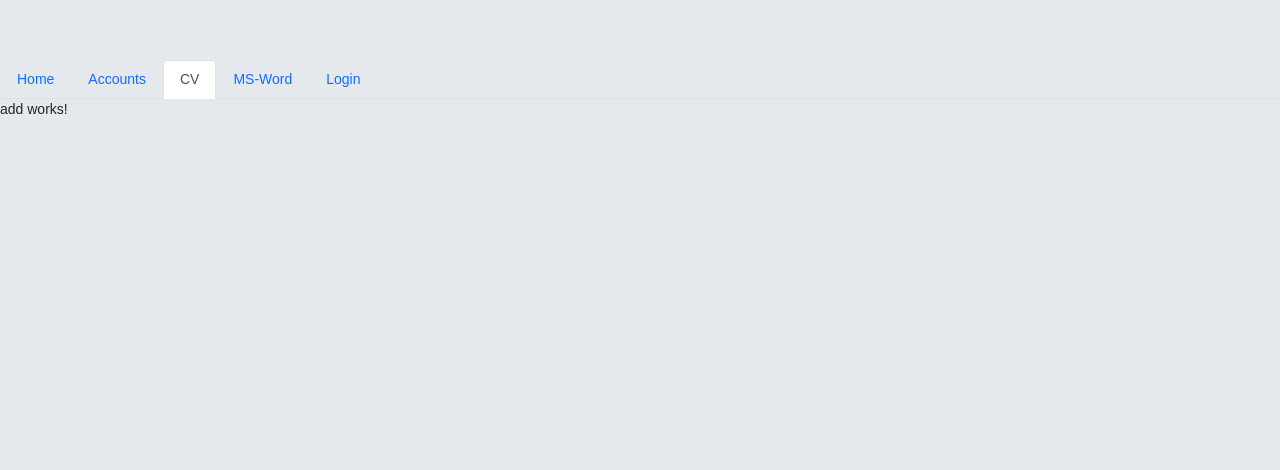
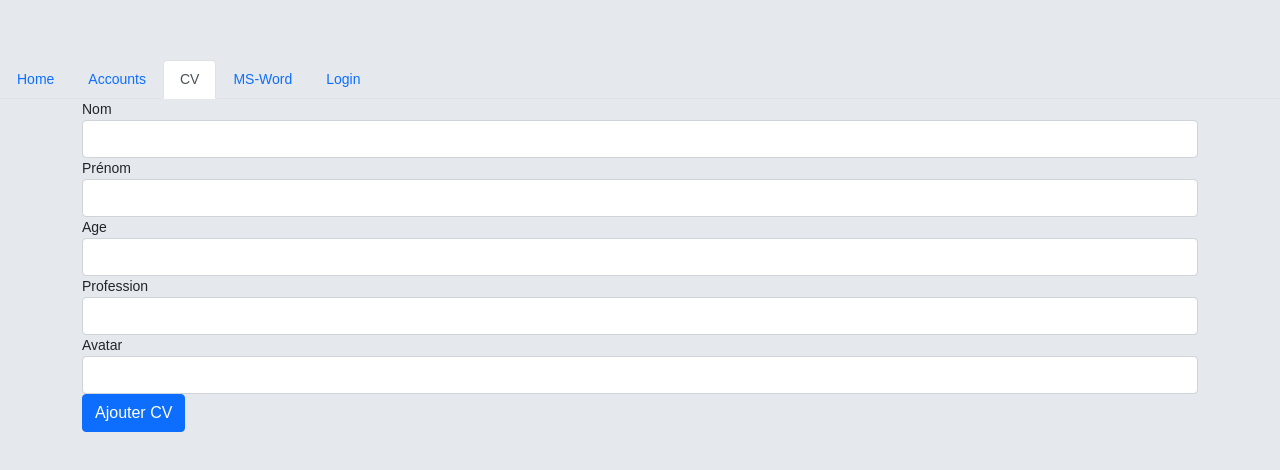
Before and after one commit to n2sy/LaPoste-II, an Angular app: page /cv/add in a window 1280 px wide. Shown: the top 470 px of the page. Built offline with nearby package versions, Linux system fonts and the light colour scheme.

Commit message:
add and update

```diff
--- a/src/app/add/add.component.html
+++ b/src/app/add/add.component.html
@@ -1 +1,22 @@
-<p>add works!</p>
+<div class="container">
+    <form #f="ngForm" (ngSubmit)="addNewCandidat(f.value)">
+        <label for="nom">Nom</label>
+        <input ngModel required type="text" class="form-control" id="nom" name="nom">
+
+        <label for="prenom">Prénom</label>
+        <input ngModel require type="text" class="form-control" id="prenom" name="prenom">
+
+        <label for="age">Age</label>
+        <input ngModel type="number" class="form-control" id="age" name="age">
+
+        <label for="profession">Profession</label>
+        <input ngModel required type="text" class="form-control" id="profession" name="profession">
+
+        <label for="path">Avatar</label>
+        <input ngModel type="text" class="form-control" id="path" name="avatar">
+
+        <button class="btn btn-primary">
+            Ajouter CV
+        </button>
+    </form>
+</div>
--- a/src/app/add/add.component.ts
+++ b/src/app/add/add.component.ts
@@ -1,15 +1,19 @@
 import { Component, OnInit } from '@angular/core';
+import { Router } from '@angular/router';
+import { ListCandidatsService } from '../list-candidats.service';
 
 @Component({
   selector: 'app-add',
   templateUrl: './add.component.html',
-  styleUrls: ['./add.component.css']
+  styleUrls: ['./add.component.css'],
 })
 export class AddComponent implements OnInit {
+  constructor(private candSer: ListCandidatsService, private router: Router) {}
 
-  constructor() { }
-
-  ngOnInit(): void {
+  ngOnInit(): void {}
+  addNewCandidat(newP) {
+    console.log(newP);
+    this.candSer.addCandidat(newP);
+    this.router.navigateByUrl('/cv');
   }
-
 }
--- a/src/app/infos/infos.component.html
+++ b/src/app/infos/infos.component.html
@@ -39,10 +39,10 @@
                             </tbody>
                         </table>
                         <div class="d-flex justify-content-center">
-                            <button class="btn btn-danger">
+                            <button (click)="deleteCandidat()" class="btn btn-danger">
                                 Delete
                             </button>
-                            <button class="btn btn-primary">
+                            <button [routerLink]="['edit']" class="btn btn-primary">
                                 Update
                             </button>
                         </div>
--- a/src/app/infos/infos.component.ts
+++ b/src/app/infos/infos.component.ts
@@ -1,5 +1,5 @@
 import { Component, OnInit } from '@angular/core';
-import { ActivatedRoute, ParamMap, Params } from '@angular/router';
+import { ActivatedRoute, ParamMap, Params, Router } from '@angular/router';
 import { ListCandidatsService } from '../list-candidats.service';
 
 @Component({
@@ -11,6 +11,7 @@ export class InfosComponent implements OnInit {
   cand;
   constructor(
     private activatedRoute: ActivatedRoute,
+    private router: Router,
     private candSer: ListCandidatsService
   ) {}
 
@@ -31,4 +32,11 @@ export class InfosComponent implements OnInit {
       },
     });
   }
+
+  deleteCandidat() {
+    if (confirm('Etes-vous sur de vouloir supprimer ce candidat ?')) {
+      this.candSer.deleteCandidat(this.cand);
+      this.router.navigateByUrl('/cv');
+    }
+  }
 }
--- a/src/app/list-candidats.service.ts
+++ b/src/app/list-candidats.service.ts
@@ -24,9 +24,18 @@ export class ListCandidatsService {
     alert('Je suis le service !');
   }
 
-  addNewCandidat() {
-    this.listCandidats.push(
-      new Candidat(3, 'New', 'Candidat', 52, 'Directeur', 'homer.jpg')
-    );
+  addCandidat(newC) {
+    newC.id = this.listCandidats[this.listCandidats.length - 1]._id + 1;
+    this.listCandidats.push(newC);
+  }
+
+  deleteCandidat(Cand) {
+    let i = this.listCandidats.indexOf(Cand);
+    this.listCandidats.splice(i, 1);
+  }
+
+  updateCandidat(Cand) {
+    let i = this.listCandidats.indexOf(Cand);
+    this.listCandidats[i] = Cand;
   }
 }
--- a/src/app/login/login.component.html
+++ b/src/app/login/login.component.html
@@ -1,4 +1,23 @@
 <form #f="ngForm" (ngSubmit)="showForm(f)">
+    <!-- <div #ident="ngModelGroup" ngModelGroup="indentifiants" name="identifiants">
+        <label for="login">Login</label>
+        <input #log="ngModel" ngModel required email type="text" class="form-control" id="login" name="login">
+
+        <label for="pwd">Mot de passe</label>
+        <input ngModel type="text" class="form-control" id="pwd" name="password">
+    </div>
+    <div *ngIf="ident.invalid && ident.touched" class="alert alert-danger">Erreur de saisie
+    </div> -->
+
+    <input #t="ngModel" ngModel name="test" type="text" required minlength="4" pattern="nidhal" class="form-control">
+    <div *ngIf="t.invalid && t.touched" class="alert alert-danger">
+        <p *ngIf="t.errors['required']">Ce champ est required</p>
+        <p *ngIf="t.errors['minlength']">Le nombre minimal de caractères est 4</p>
+        <p *ngIf="t.errors['pattern']">Le pattern est Nidhal</p>
+    </div>
+
+
+
     <label for="login">Login</label>
     <input #log="ngModel" ngModel required email type="text" class="form-control" id="login" name="login">
     <div *ngIf="log.invalid && log.touched" class="alert alert-danger">Ce champ est obligatoire et est une adresse mail
@@ -18,5 +37,5 @@
 
     <input [(ngModel)]="commentaire" type="text" class="form-control" name="comment">
     {{commentaire}}
-    <button class="btn btn-success">Submit</button>
+    <button [disabled]="f.invalid" class="btn btn-success">Submit</button>
 </form>
--- a/src/app/login/login.component.ts
+++ b/src/app/login/login.component.ts
@@ -15,4 +15,5 @@ export class LoginComponent implements OnInit {
   showForm(f) {
     console.log(f.value);
   }
+
 }
--- a/src/app/update/update.component.html
+++ b/src/app/update/update.component.html
@@ -1 +1,33 @@
-<p>update works!</p>
+<div class="container alert alert-info col-md-8">
+    <form #f="ngForm" class="well form-horizontal">
+        <div class="profile-userpic">
+            <img src="../../assets/{{candidatUpdated.avatar}}" class="img-responsive" alt="">
+        </div>
+        <fieldset>
+            <div class="form-group">
+                <label class="col-md-4 control-label">Prénom</label>
+                <input [(ngModel)]="candidatUpdated.prenom" class="form-control" required="true" type="text"
+                    name="prenom">
+            </div>
+
+            <div class="form-group">
+                <label class="col-md-4 control-label">Nom</label>
+                <input [(ngModel)]="candidatUpdated.nom" class="form-control" required="true" type="text" name="nom">
+            </div>
+
+            <div class="form-group">
+                <label class="col-md-4 control-label">Age</label>
+                <input [(ngModel)]="candidatUpdated.age" class="form-control" required="true" type="text" name="avatar">
+            </div>
+
+
+            <div class="form-group">
+                <label class="col-md-4 control-label">Profession</label>
+                <input [(ngModel)]="candidatUpdated.profession" class="form-control" type="text" name="profession">
+            </div>
+
+        </fieldset>
+    </form>
+    <button class="btn-success" (click)="editCandidat()">Edit</button>
+
+</div>
--- a/src/app/update/update.component.ts
+++ b/src/app/update/update.component.ts
@@ -1,15 +1,28 @@
 import { Component, OnInit } from '@angular/core';
+import { ActivatedRoute, Router } from '@angular/router';
+import { ListCandidatsService } from '../list-candidats.service';
 
 @Component({
   selector: 'app-update',
   templateUrl: './update.component.html',
-  styleUrls: ['./update.component.css']
+  styleUrls: ['./update.component.css'],
 })
 export class UpdateComponent implements OnInit {
+  candidatUpdated;
 
-  constructor() { }
+  constructor(
+    private activatedRoute: ActivatedRoute,
+    private router: Router,
+    private candSer: ListCandidatsService
+  ) {}
 
   ngOnInit(): void {
+    this.activatedRoute.snapshot.paramMap.get('id');
   }
 
+  editCandidat() {
+    this.candSer.updateCandidat(this.candidatUpdated);
+
+    this.router.navigateByUrl('/cv');
+  }
 }
```
